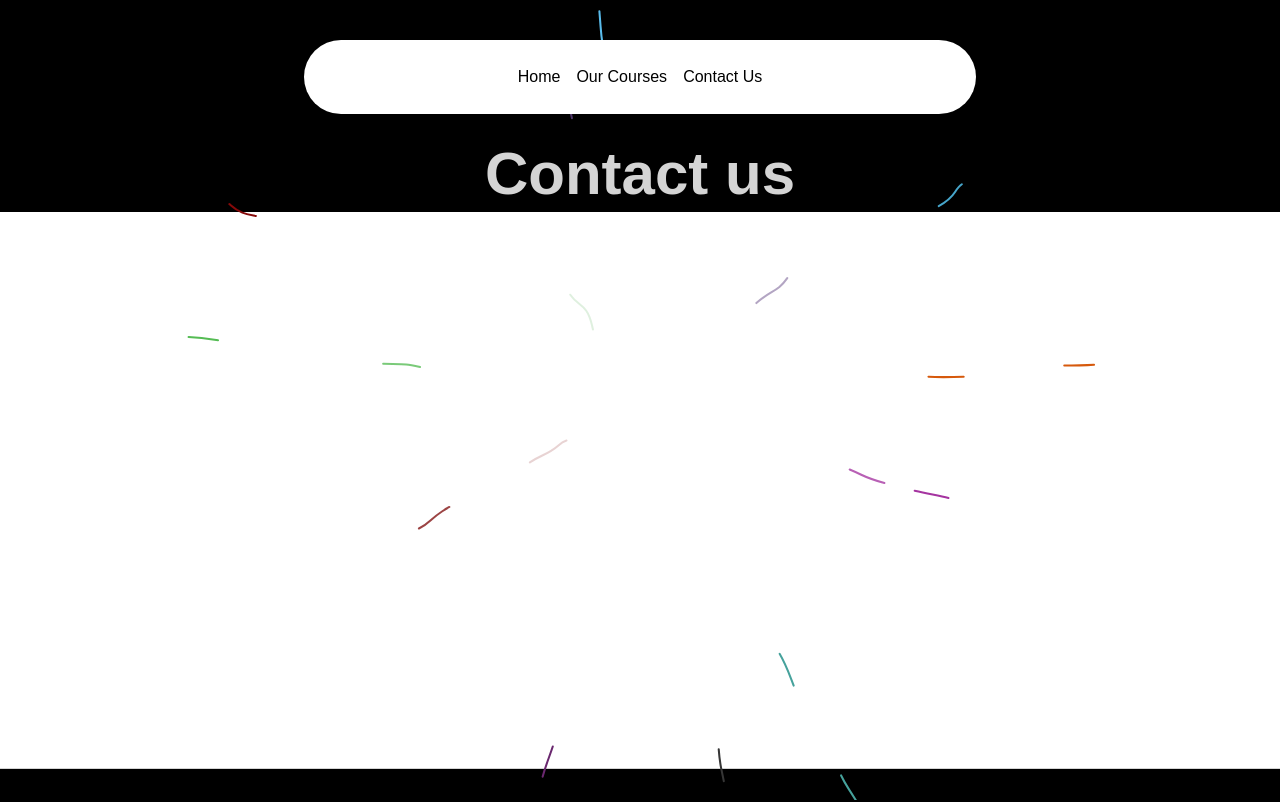
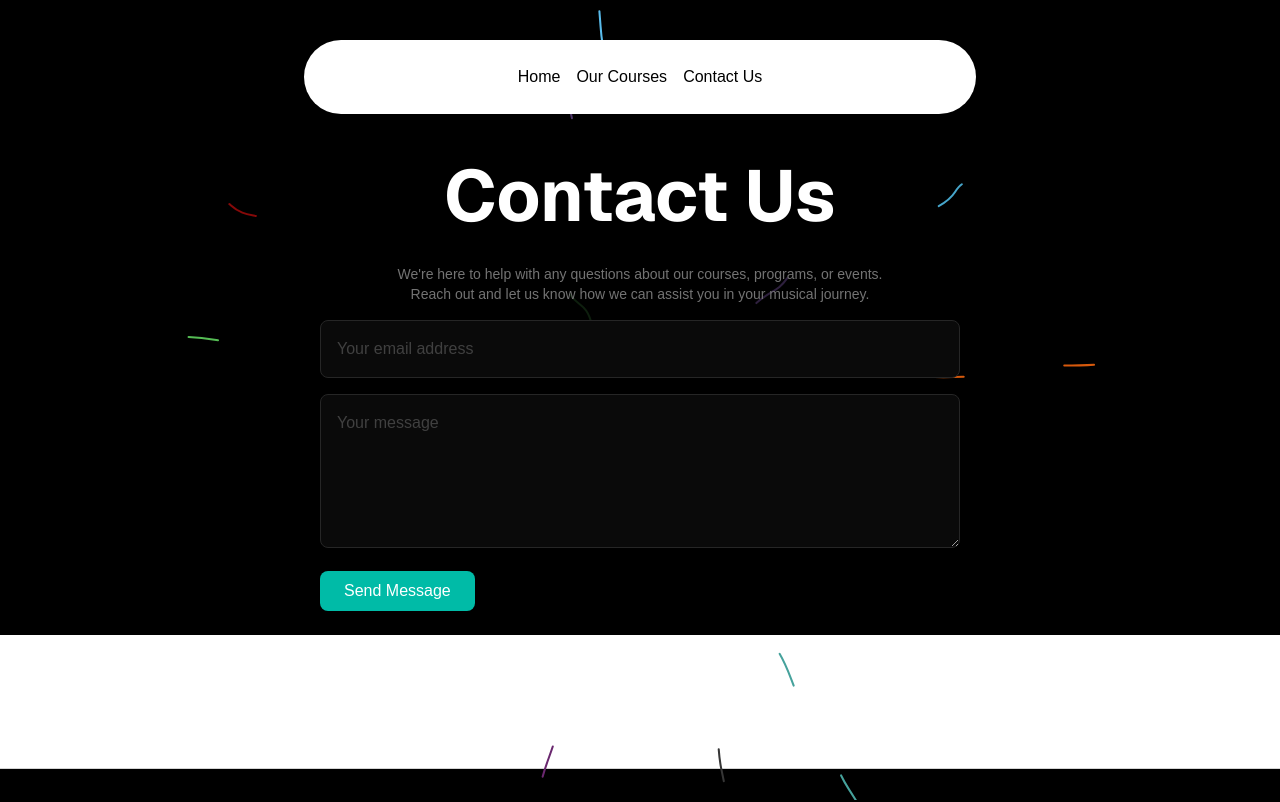
Before and after one commit to Shubham8468/Music-Schoole, a Next.js app: page /contact in a window 1280 px wide. Shown: the top 802 px of the page. Built offline with nearby package versions, Linux system fonts and the light colour scheme.

Commit message:
change somthing in contect section

```diff
--- a/src/app/contact/page.tsx
+++ b/src/app/contact/page.tsx
@@ -1,24 +1,60 @@
 'use client'
 
 import { BackgroundLines } from "@/components/ul/background-lines";
-import React from "react";
+import React, { FormEvent, useState } from 'react';
+const Contact = () => {
+    const [email, setEmail] = useState('');
+    const [message, setMessage] = useState('');
 
-const Contect = () => {
+    const handleSubmit = (event: FormEvent<HTMLFormElement>) => {
+        event.preventDefault();
+        console.log('Submitted:', { email, message });
+    };
     return (
         <div className="h-[48rem] w-auto  ">
             <BackgroundLines >
-               <div className="min-h-sceen bg-black py-2 w-full pt-36">
-               <h1 className="sm:text-6xl text-3xl font-bold text-center text-neutral-300">Contact us</h1>
-
-               </div>
+                <div className="min-h-sceen bg-black py-2 w-full pt-36">
+                    {/* <h1 className="sm:text-6xl text-3xl font-bold text-center text-neutral-300">Contact us</h1> */}
+                    <div className="max-w-2xl mx-auto p-4 relative z-10">
+                        {' '}
+                        {/* Add relative and z-10 to bring content to the front */}
+                        <h1 className="text-lg md:text-7xl text-center font-sans font-bold mb-8 text-white">
+                            Contact Us
+                        </h1>
+                        <p className="text-neutral-500 max-w-lg mx-auto my-2 text-sm text-center">
+                            We&apos;re here to help with any questions about our courses,
+                            programs, or events. Reach out and let us know how we can assist you
+                            in your musical journey.
+                        </p>
+                        <form onSubmit={handleSubmit} className="space-y-4 mt-4">
+                            <input
+                                type="email"
+                                value={email}
+                                onChange={(e) => setEmail(e.target.value)}
+                                placeholder="Your email address"
+                                className="rounded-lg border border-neutral-800 focus:ring-2 focus:ring-teal-500 w-full p-4 bg-neutral-950 placeholder:text-neutral-700"
+                                required
+                            />
+                            <textarea
+                                value={message}
+                                onChange={(e) => setMessage(e.target.value)}
+                                placeholder="Your message"
+                                className="rounded-lg border border-neutral-800 focus:ring-2 focus:ring-teal-500 w-full p-4 bg-neutral-950 placeholder:text-neutral-700"
+                                rows={5}
+                                required
+                            ></textarea>
+                            <button
+                                type="submit"
+                                className="px-6 py-2 rounded-lg bg-teal-500 text-white font-medium hover:bg-teal-600 focus:outline-none focus:ring-2 focus:ring-teal-500 focus:ring-offset-2"
+                            >
+                                Send Message
+                            </button>
+                        </form>
+                    </div>
+                </div>
             </BackgroundLines>
-          <div>
-
-
-          </div>
-
         </div>
     )
 }
 
-export default Contect;
+export default Contact;
```
